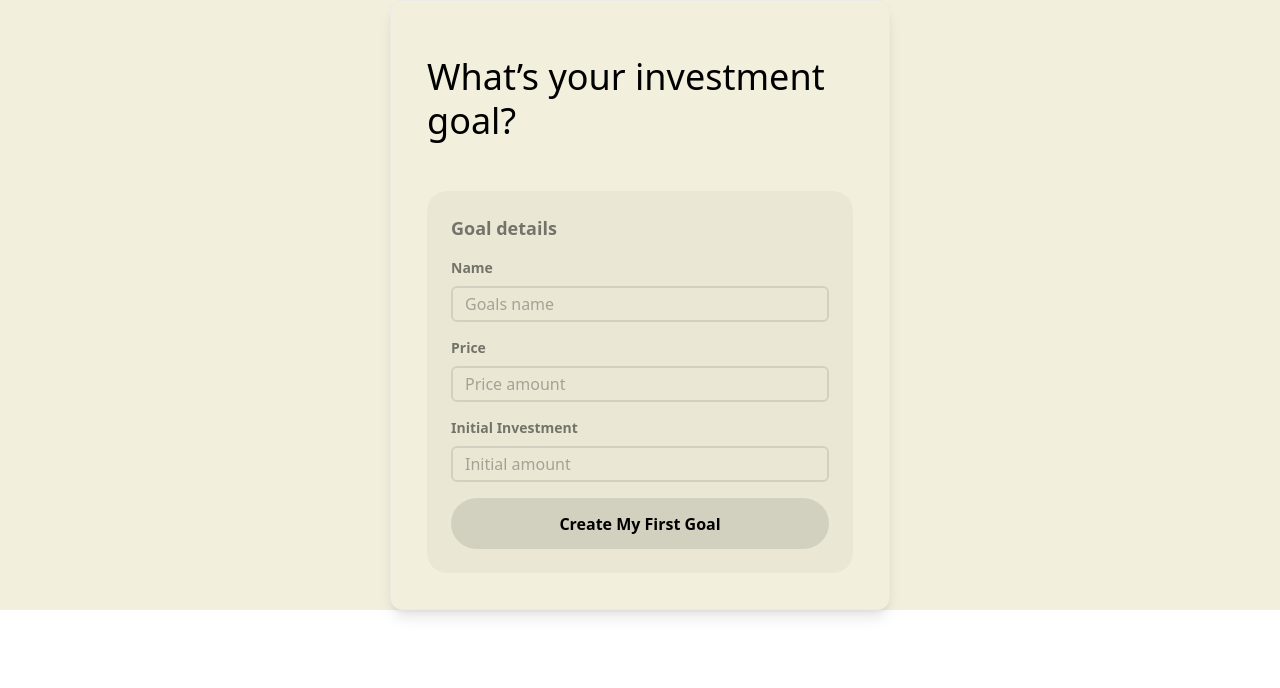
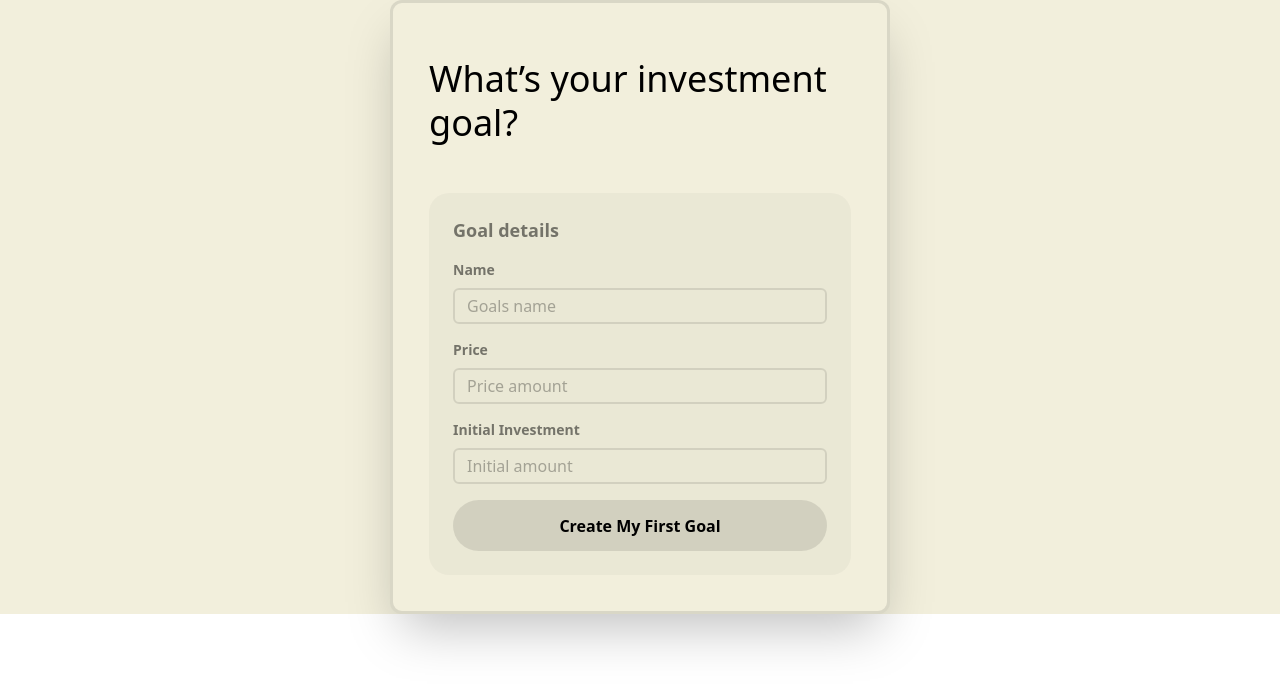
Before and after one commit to abielzulio/upvest, a Next.js app: page /new in a window 1280 px wide. Shown: the top 688 px of the page. Built offline with nearby package versions, Linux system fonts and the light colour scheme.

Commit message:
style: Main shadow

```diff
--- a/components/Main/Main.tsx
+++ b/components/Main/Main.tsx
@@ -1,6 +1,6 @@
 const Main = ({ children }: { children: React.ReactNode }) => (
   <main className="w-screen bg-white sm:px-[24px]">
-    <section className="sm:max-w-[500px] relative h-screen-safe m-auto sm:border-[1px] overflow-hidden sm:border-[#ebebeb] sm:shadow-lg bg-white sm:rounded-xl flex flex-col">
+    <section className="sm:max-w-[500px] relative h-screen-safe m-auto sm:border-[3px] overflow-hidden sm:border-black/10 sm:shadow-2xl bg-white sm:rounded-xl flex flex-col">
       {children}
     </section>
   </main>
```
